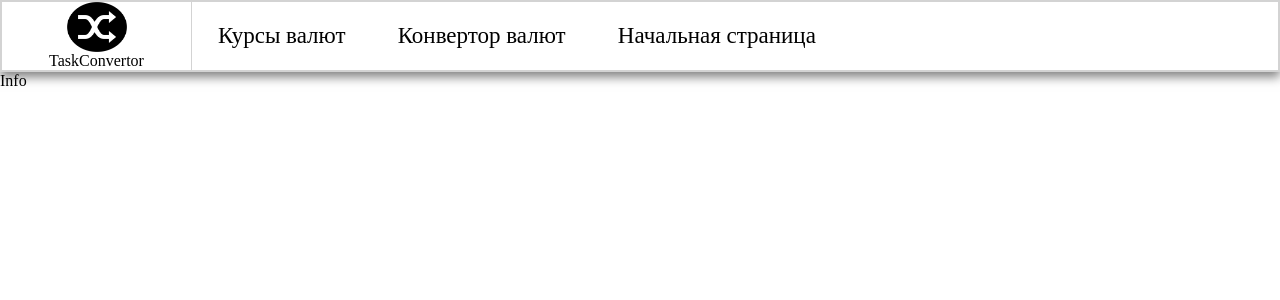
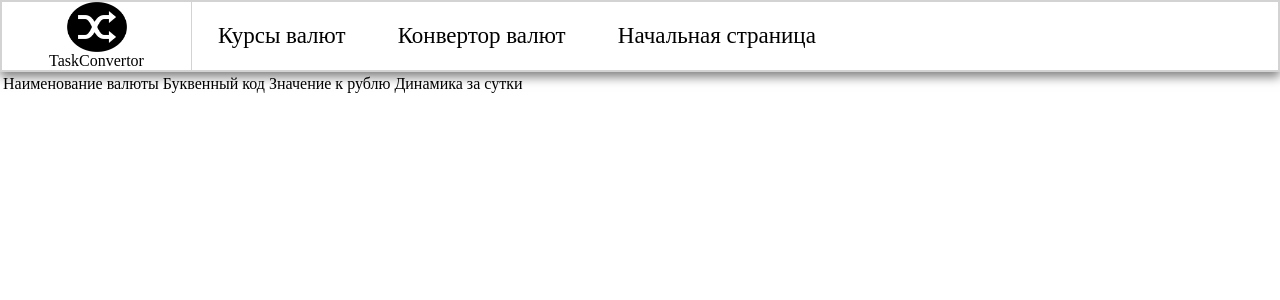
Before and after one commit to No1ball/converterTask, a React (Create React App) app: page /info in a window 1280 px wide. Shown: the top 300 px of the page. Built offline with nearby package versions, Linux system fonts and the light colour scheme.

Commit message:
add CurrencyTable.jsx

```diff
--- a/src/components/CurrencyForm/CurrencyForm.module.scss
+++ b/src/components/CurrencyForm/CurrencyForm.module.scss
@@ -9,7 +9,7 @@
   display: flex;
   flex-flow: row;
   justify-content: center;
-  margin-top: 25px;
+  margin-top: 45px;
   input:focus{
     border: none;
   }
--- a/src/components/UI/СurrencyTable/CurrencyTable.jsx
+++ b/src/components/UI/СurrencyTable/CurrencyTable.jsx
@@ -3,7 +3,22 @@ import React from 'react';
 const CurrencyTable = () => {
     return (
         <table>
-
+            <thead>
+                <tr>
+                    <td>
+                        Наименование валюты
+                    </td>
+                    <td>
+                        Буквенный код
+                    </td>
+                    <td>
+                        Значение к рублю
+                    </td>
+                    <td>
+                        Динамика за сутки
+                    </td>
+                </tr>
+            </thead>
         </table>
     );
 };
--- a/src/pages/CurrencyInfoPage.jsx
+++ b/src/pages/CurrencyInfoPage.jsx
@@ -1,11 +1,12 @@
 import React from 'react';
 import Header from "../components/UI/Header/Header";
+import CurrencyTable from "../components/UI/СurrencyTable/CurrencyTable";
 
 const CurrencyInfoPage = () => {
     return (
         <div>
             <Header/>
-            Info
+            <CurrencyTable/>
         </div>
     );
 };
```
